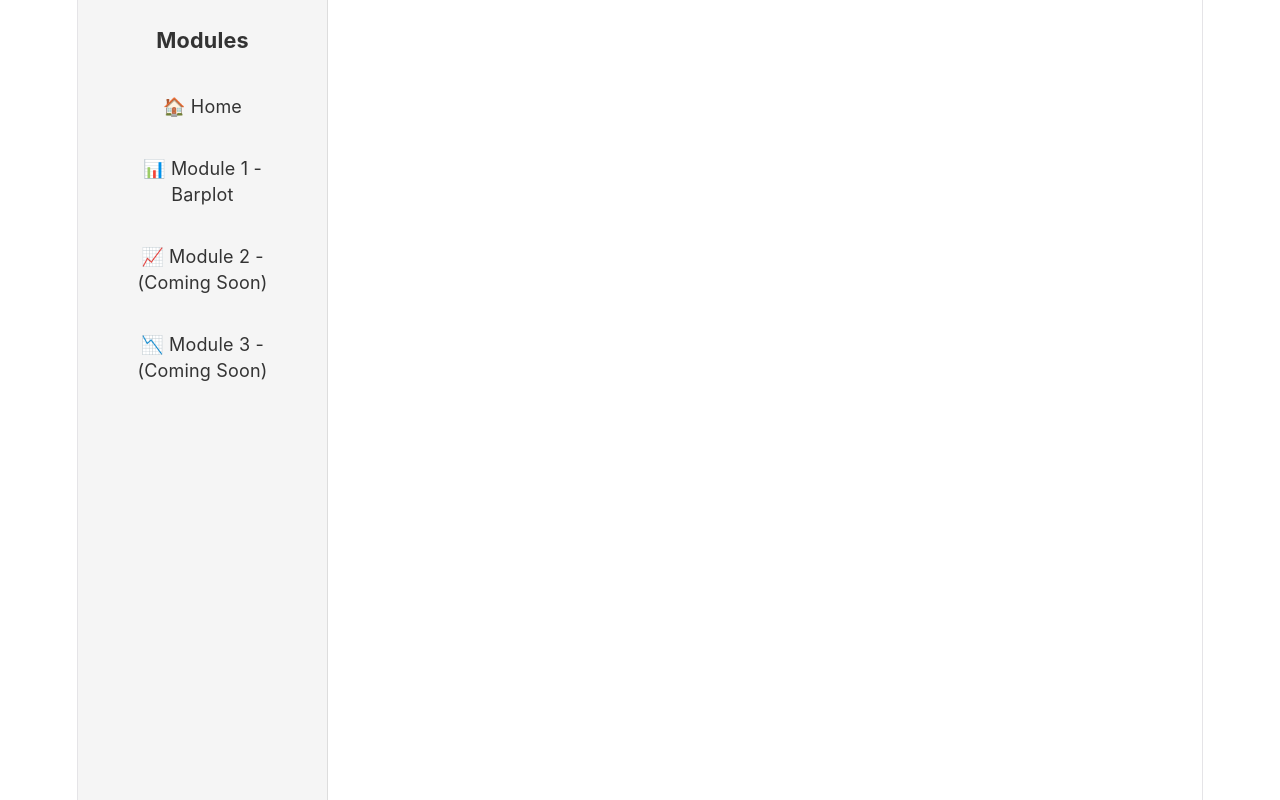
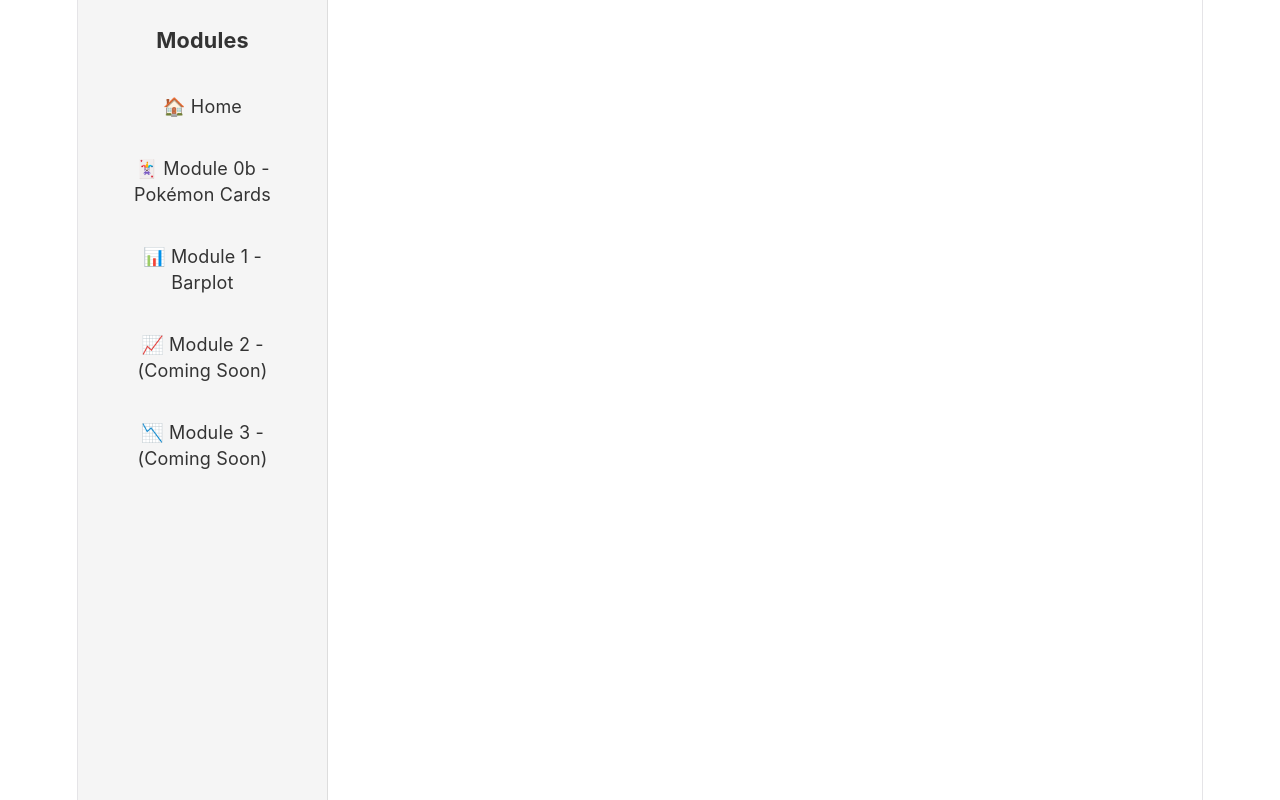
Before and after one commit to sPuntinG/d3-heart-react-homework, a React (Vite) app: page /d3-heart-react-homework/module3 in a window 1280 px wide. Built offline with nearby package versions, Linux system fonts and the light colour scheme.

Commit message:
feat: pokemon-cards step 4-5

```diff
--- a/src/App.jsx
+++ b/src/App.jsx
@@ -1,6 +1,7 @@
 import { Routes, Route } from "react-router-dom";
 import Navigation from "./components/Navigation";
 import LandingPage from "./components/LandingPage";
+import Module0b_PokemonCards from "./components/module0b-pokemon-cards/Module0b_PokemonCards";
 import Module1_Barplot from "./components/plots/Module1_Barplot";
 import "./App.css";
 
@@ -11,6 +12,7 @@ export default function App() {
       <main className="main-content">
         <Routes>
           <Route path="/" element={<LandingPage />} />
+          <Route path="/module0b" element={<Module0b_PokemonCards />} />
           <Route path="/module1" element={<Module1_Barplot />} />
         </Routes>
       </main>
--- a/src/components/Navigation.jsx
+++ b/src/components/Navigation.jsx
@@ -4,6 +4,11 @@ import "./Navigation.css";
 export default function Navigation() {
   const modules = [
     { id: "home", label: "🏠 Home", path: "/" },
+    {
+      id: "module0b",
+      label: "🃏 Module 0b - Pokémon Cards",
+      path: "/module0b",
+    },
     { id: "module1", label: "📊 Module 1 - Barplot", path: "/module1" },
     { id: "module2", label: "📈 Module 2 - (Coming Soon)", path: "/module2" },
     { id: "module3", label: "📉 Module 3 - (Coming Soon)", path: "/module3" },
```
